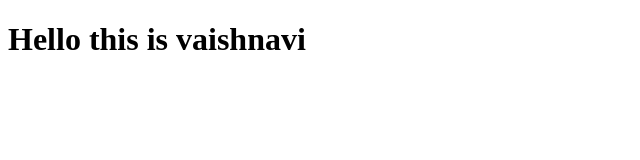
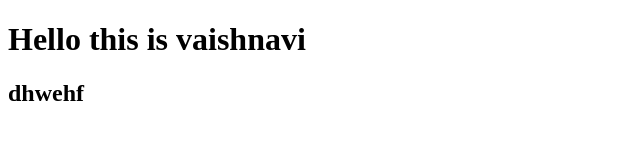
Before and after one commit to Doraemi6/web-tech, a plain HTML site: page index.html in a window 1280 px wide. Shown: the whole page, without its empty margins (0-640 px from the left). Drawn offline with Linux system fonts and the light colour scheme.

Commit message:
file is updated

```diff
--- a/index.html
+++ b/index.html
@@ -9,5 +9,6 @@
     <h1>
         Hello this is vaishnavi
     </h1>
+    <h2>dhwehf</h2>
 </body>
 </html>
```
